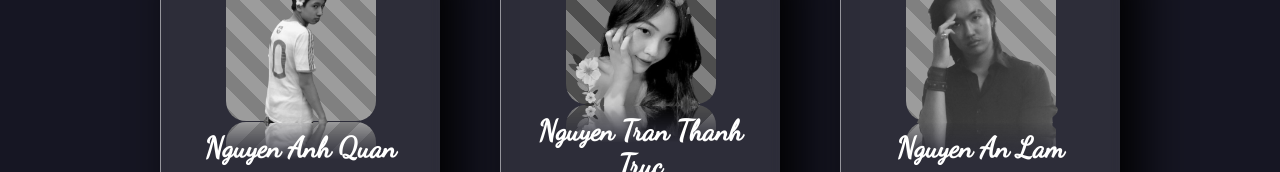
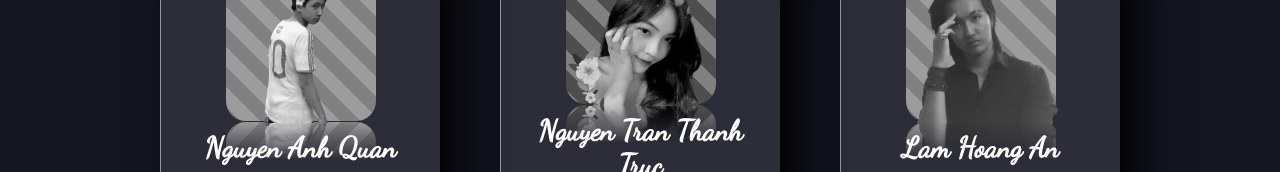
Before and after one commit to thinhsuy/MagicalGamblers, a plain HTML site: page index.html in a window 1280 px wide. Shown: the part 1100-1272 px from the top of the page. Drawn offline with Linux system fonts and the light colour scheme.

Commit message:
Update index.html

```diff
--- a/index.html
+++ b/index.html
@@ -356,7 +356,7 @@
                         <img class="ava" src="8.png">
                     </div>
                 </div>
-                <h3>Nguyen An Lam</h3>
+                <h3>Lam Hoang An</h3>
                 <div class="tool">
                     <a target="_blank" href="https://www.facebook.com/auditore.deloki"><img src="10.png" class="icon"></a>
                     <a target="_blank" href="https://www.instagram.com/anlam0202"><img src="11.png" class="icon"></a>
```
